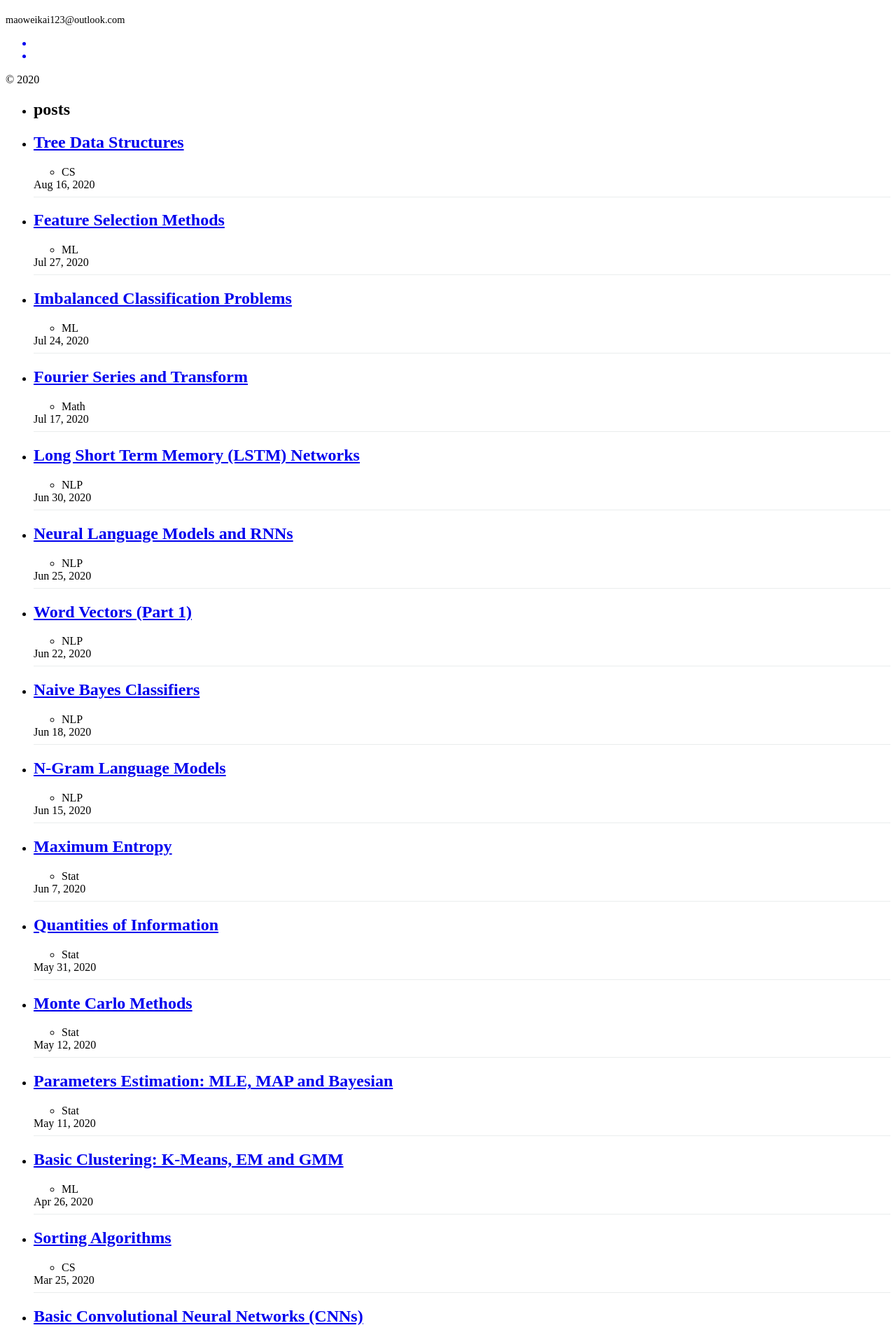
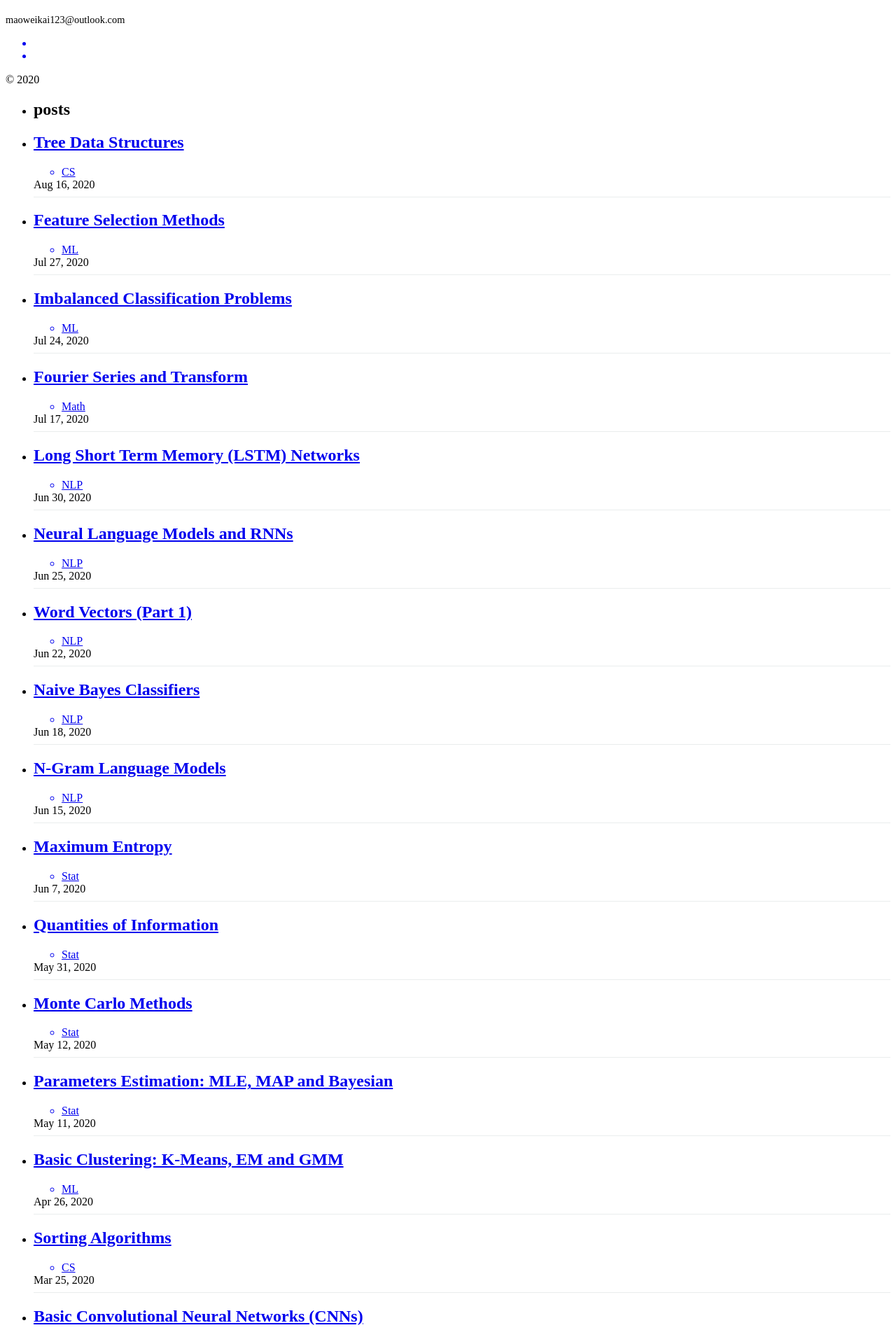
Before and after one commit to WalkerMao/walkermao.github.io, a Jekyll site: the page built from index.md, in a window 1280 px wide. Shown: the part 1118-3028 px from the top of the page at 70% size. Built offline with Jekyll 4.4.1, drawn with Linux system fonts in a browser that asks for light colours.

Commit message:
edit pecategory link

```diff
--- a/_layouts/home.html
+++ b/_layouts/home.html
@@ -22,8 +22,8 @@ layout: default
         </a>
         <div class="post-meta">
 	  <ul class="post-categories">
-            {%- for tag in post.categories -%}
-              <li>{{ tag }}</li>
+            {%- for categ in post.categories -%}
+              <a class="post-link" href="{{ categ | downcase | relative_url }}"> <li>{{ categ }}</li> </a>
             {%- endfor -%}
           </ul>
           <div class="post-date">
--- a/_layouts/post.html
+++ b/_layouts/post.html
@@ -8,8 +8,8 @@ layout: default
   </a>
   <div class="post-meta">
     <ul class="post-categories">
-      {%- for tag in page.categories -%}
-      <li>{{ tag }}</li>
+      {%- for categ in page.categories -%}
+      <a class="post-link" href="{{ categ | downcase | relative_url }}"> <li>{{ categ }}</li> </a>
       {%- endfor -%}
     </ul>
     <div class="post-date"><i class="icon-calendar"></i>{{ page.date | date: date_format }}</div>
```
Also changed, not shown: _config.yml (+4 -4 lines).
